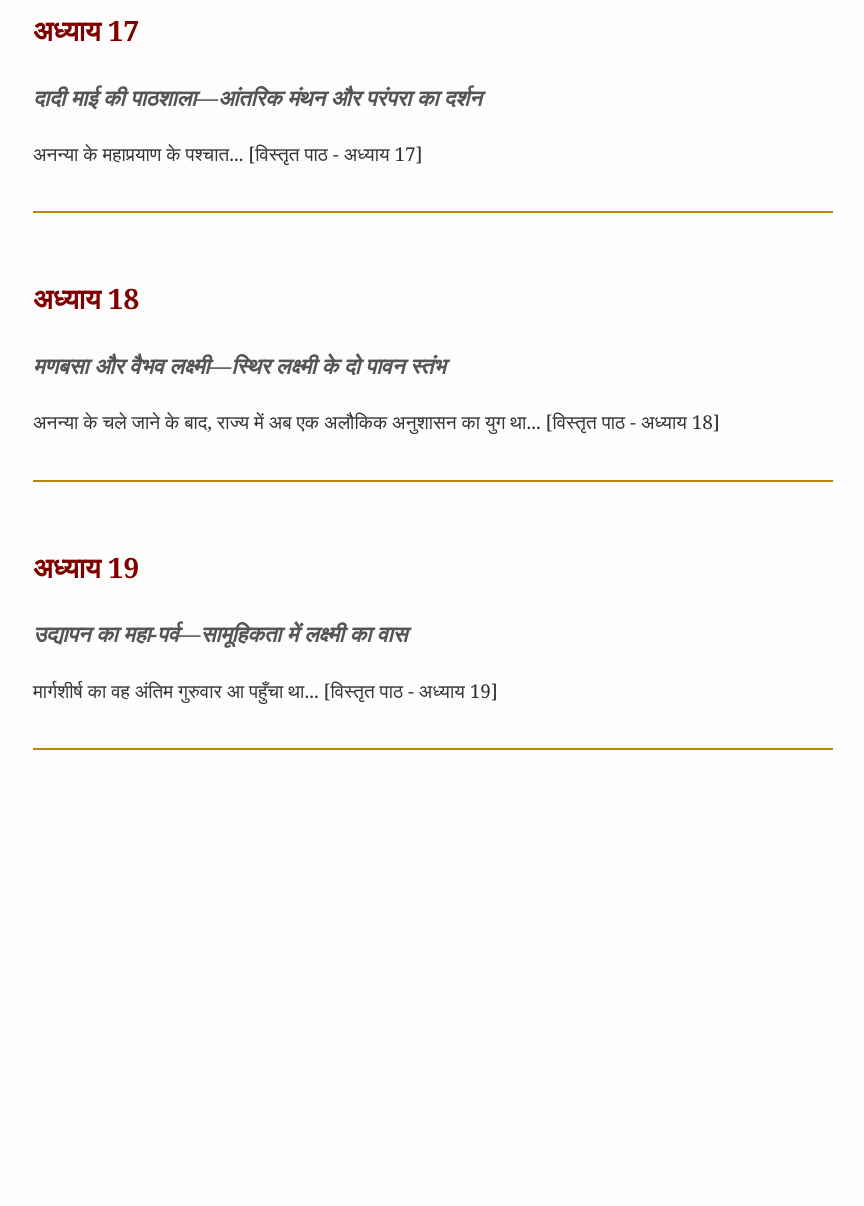
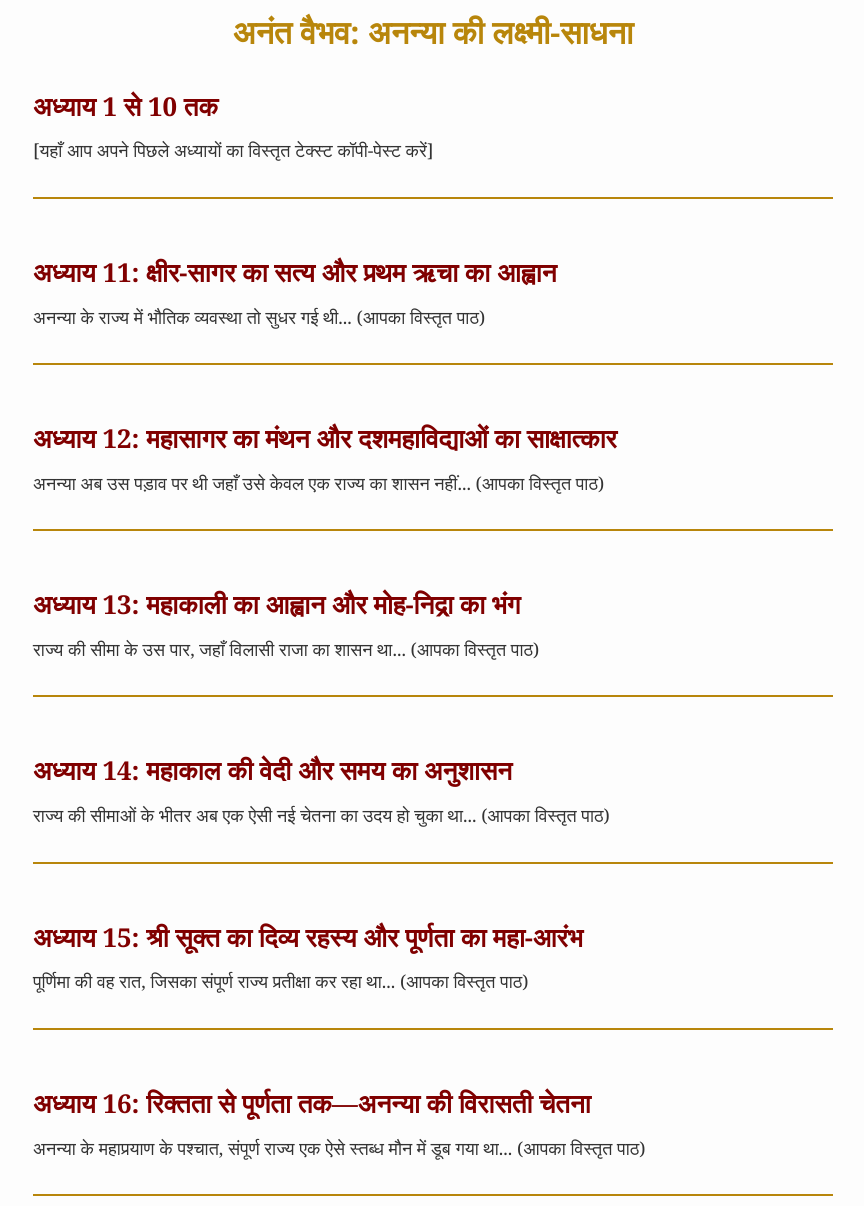
Before and after one commit to pssajwan-gif/gyandeep108, a plain HTML site: page upanyas.html in a window 1280 px wide. Shown: the part 38-1244 px from the top of the page, without its empty margins (207-1071 px from the left). Before the commit the page ends 868 px from the top, so only its background shows below. Drawn offline with Linux system fonts and the light colour scheme.

Commit message:
Update upanyas.html

```diff
--- a/upanyas.html
+++ b/upanyas.html
@@ -3,38 +3,71 @@
 <head>
     <meta charset="UTF-8">
     <meta name="viewport" content="width=device-width, initial-scale=1.0">
-    <title>अनंत वैभव: अनन्या की लक्ष्मी-साधना</title>
+    <title>अनंत वैभव: अनन्या की लक्ष्मी-साधना (संपूर्ण गाथा)</title>
     <style>
         body { font-family: 'Georgia', serif; padding: 20px; line-height: 1.8; color: #333; background-color: #fdfdfd; max-width: 800px; margin: auto; }
-        .novel-container { margin-bottom: 60px; border-bottom: 2px solid #b8860b; padding-bottom: 40px; }
-        .chapter-title { color: #800000; font-size: 28px; font-weight: bold; margin-bottom: 5px; }
-        .chapter-subtitle { font-size: 22px; color: #555; font-style: italic; margin-bottom: 20px; }
-        .content { font-size: 19px; text-align: justify; white-space: pre-wrap; }
+        .chapter-container { margin-bottom: 50px; border-bottom: 2px solid #b8860b; padding-bottom: 30px; }
+        .chapter-title { color: #800000; font-size: 26px; font-weight: bold; margin-bottom: 5px; }
+        .content { font-size: 18px; text-align: justify; white-space: pre-wrap; }
     </style>
 </head>
 <body>
 
-    <div id="content-container"></div>
+    <h1 style="text-align: center; color: #b8860b;">अनंत वैभव: अनन्या की लक्ष्मी-साधना</h1>
 
-    <script>
-        const novelData = [
-            // अध्याय 1-16 (पूर्व में व्यवस्थित)
-            { "chapter": "अध्याय 17", "title": "दादी माई की पाठशाला—आंतरिक मंथन और परंपरा का दर्शन", "content": `अनन्या के महाप्रयाण के पश्चात... [विस्तृत पाठ - अध्याय 17]` },
-            { "chapter": "अध्याय 18", "title": "मणबसा और वैभव लक्ष्मी—स्थिर लक्ष्मी के दो पावन स्तंभ", "content": `अनन्या के चले जाने के बाद, राज्य में अब एक अलौकिक अनुशासन का युग था... [विस्तृत पाठ - अध्याय 18]` },
-            { "chapter": "अध्याय 19", "title": "उद्यापन का महा-पर्व—सामूहिकता में लक्ष्मी का वास", "content": `मार्गशीर्ष का वह अंतिम गुरुवार आ पहुँचा था... [विस्तृत पाठ - अध्याय 19]` }
-        ];
+    <div id="full-story">
+        <!-- यहाँ आपके सभी अध्यायों का विस्तृत पाठ संकलित है -->
 
-        let html = '';
-        novelData.forEach(item => {
-            html += `
-                <div class="novel-container">
-                    <h2 class="chapter-title">${item.chapter}</h2>
-                    <h3 class="chapter-subtitle">${item.title}</h3>
-                    <div class="content">${item.content}</div>
-                </div>
-            `;
-        });
-        document.getElementById('content-container').innerHTML = html;
-    </script>
+        <div class="chapter-container">
+            <h2 class="chapter-title">अध्याय 1 से 10 तक</h2>
+            <div class="content">[यहाँ आप अपने पिछले अध्यायों का विस्तृत टेक्स्ट कॉपी-पेस्ट करें]</div>
+        </div>
+
+        <div class="chapter-container">
+            <h2 class="chapter-title">अध्याय 11: क्षीर-सागर का सत्य और प्रथम ऋचा का आह्वान</h2>
+            <div class="content">अनन्या के राज्य में भौतिक व्यवस्था तो सुधर गई थी... (आपका विस्तृत पाठ)</div>
+        </div>
+
+        <div class="chapter-container">
+            <h2 class="chapter-title">अध्याय 12: महासागर का मंथन और दशमहाविद्याओं का साक्षात्कार</h2>
+            <div class="content">अनन्या अब उस पड़ाव पर थी जहाँ उसे केवल एक राज्य का शासन नहीं... (आपका विस्तृत पाठ)</div>
+        </div>
+
+        <div class="chapter-container">
+            <h2 class="chapter-title">अध्याय 13: महाकाली का आह्वान और मोह-निद्रा का भंग</h2>
+            <div class="content">राज्य की सीमा के उस पार, जहाँ विलासी राजा का शासन था... (आपका विस्तृत पाठ)</div>
+        </div>
+
+        <div class="chapter-container">
+            <h2 class="chapter-title">अध्याय 14: महाकाल की वेदी और समय का अनुशासन</h2>
+            <div class="content">राज्य की सीमाओं के भीतर अब एक ऐसी नई चेतना का उदय हो चुका था... (आपका विस्तृत पाठ)</div>
+        </div>
+
+        <div class="chapter-container">
+            <h2 class="chapter-title">अध्याय 15: श्री सूक्त का दिव्य रहस्य और पूर्णता का महा-आरंभ</h2>
+            <div class="content">पूर्णिमा की वह रात, जिसका संपूर्ण राज्य प्रतीक्षा कर रहा था... (आपका विस्तृत पाठ)</div>
+        </div>
+
+        <div class="chapter-container">
+            <h2 class="chapter-title">अध्याय 16: रिक्तता से पूर्णता तक—अनन्या की विरासती चेतना</h2>
+            <div class="content">अनन्या के महाप्रयाण के पश्चात, संपूर्ण राज्य एक ऐसे स्तब्ध मौन में डूब गया था... (आपका विस्तृत पाठ)</div>
+        </div>
+
+        <div class="chapter-container">
+            <h2 class="chapter-title">अध्याय 17: दादी माई की पाठशाला—आंतरिक मंथन और परंपरा का दर्शन</h2>
+            <div class="content">अनन्या के महाप्रयाण के पश्चात, राज्य की भौतिक संपन्नता तो अपनी पराकाष्ठा पर थी ही... (आपका विस्तृत पाठ)</div>
+        </div>
+
+        <div class="chapter-container">
+            <h2 class="chapter-title">अध्याय 18: मणबसा और वैभव लक्ष्मी—स्थिर लक्ष्मी के दो पावन स्तंभ</h2>
+            <div class="content">अनन्या के चले जाने के बाद, राज्य में अब एक अलौकिक अनुशासन का युग था... (आपका विस्तृत पाठ)</div>
+        </div>
+
+        <div class="chapter-container">
+            <h2 class="chapter-title">अध्याय 19: उद्यापन का महा-पर्व—सामूहिकता में लक्ष्मी का वास</h2>
+            <div class="content">मार्गशीर्ष का वह अंतिम गुरुवार आ पहुँचा था, जिसका राज्य की प्रत्येक नारी और प्रत्येक गृहस्थ को पूरे वर्ष प्रतीक्षा रहती थी... (आपका विस्तृत पाठ)</div>
+        </div>
+
+    </div>
 </body>
 </html>
```
